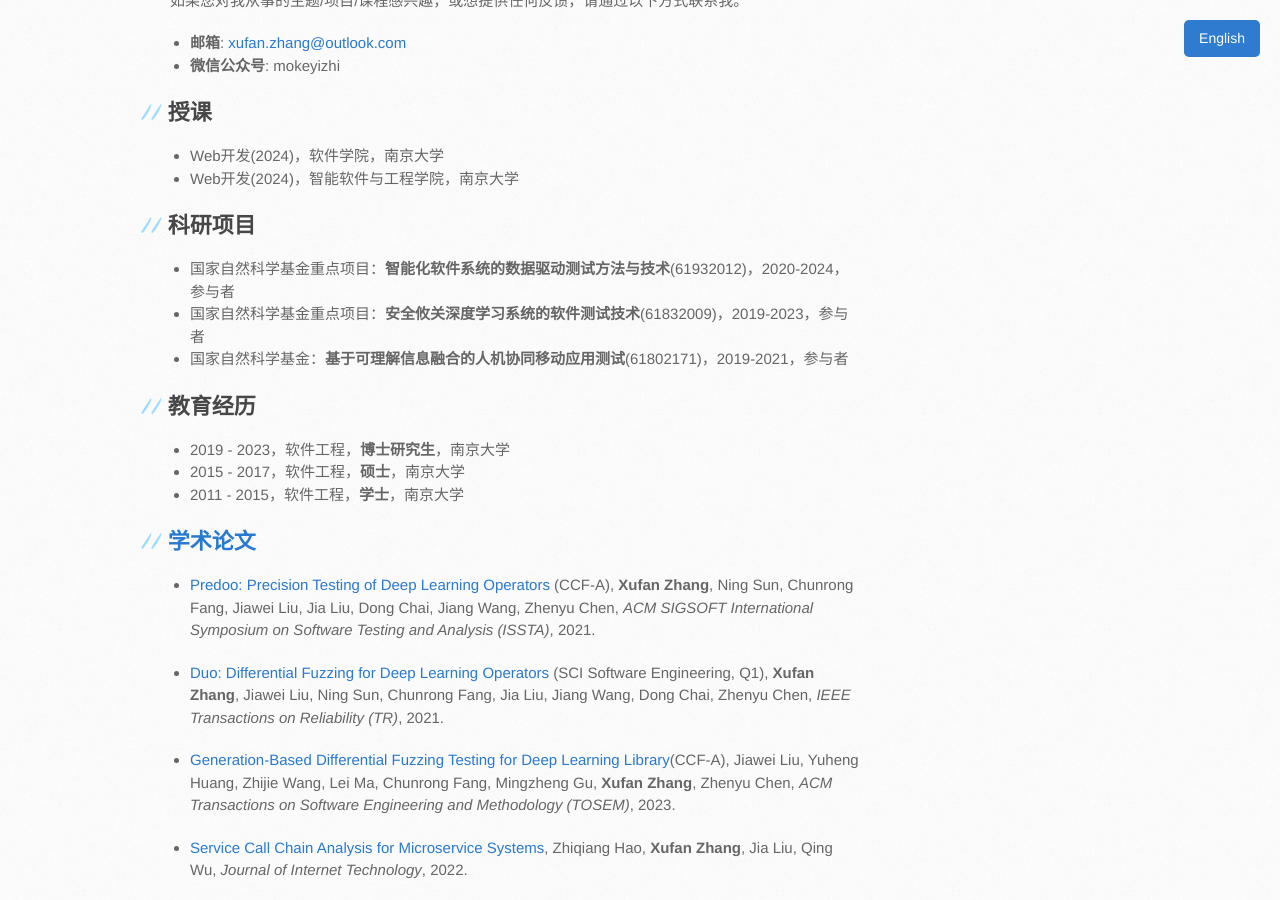
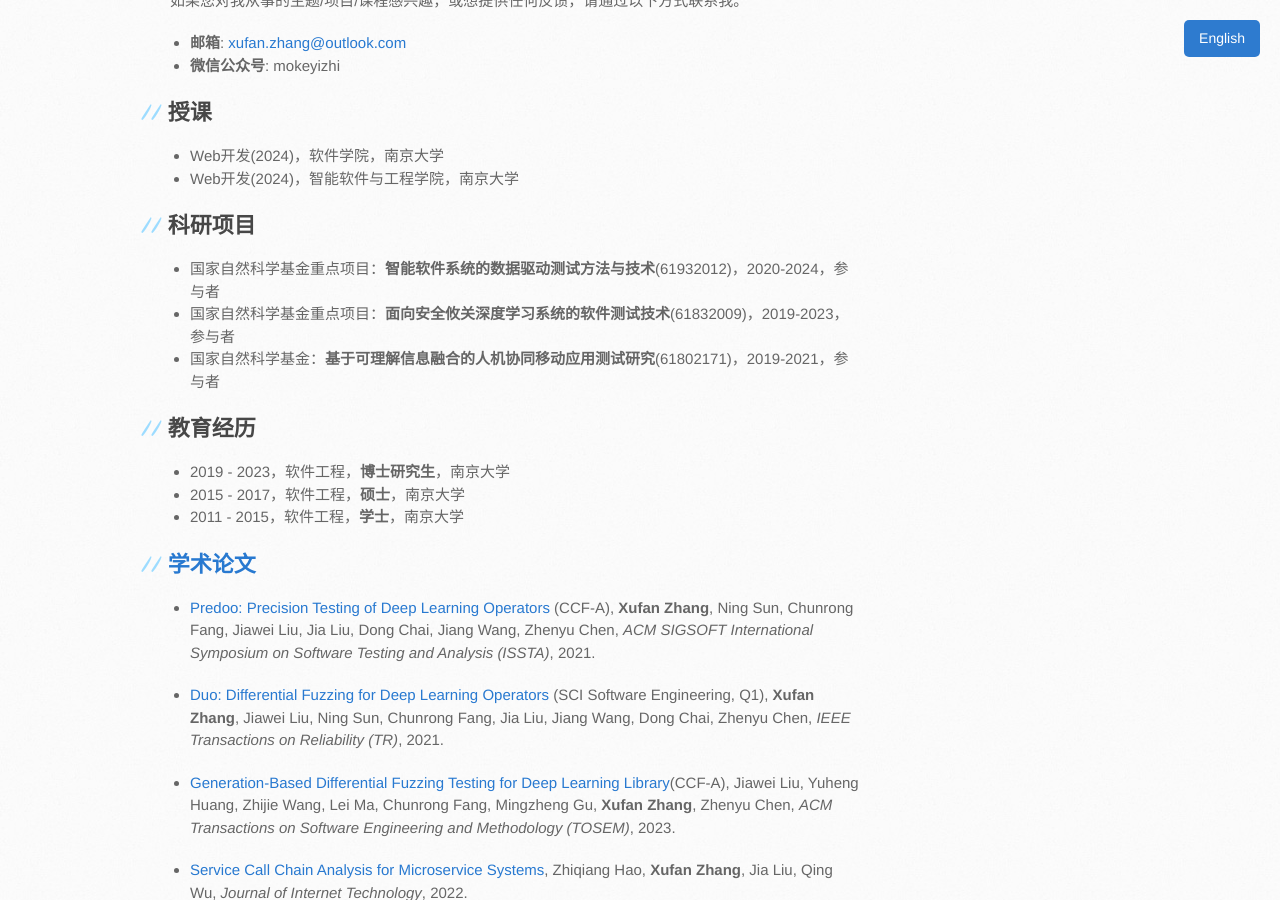
Before and after one commit to sunshinezxf/sunshinezxf.github.io, a Jekyll site: the page built from zh.md, in a window 1280 px wide and 900 px high, scrolled down 398 px. Built offline with Jekyll 4.4.1, drawn with Linux system fonts in a browser that asks for light colours; the repository's description, which GitHub fills in, is left out; our own code applies the rules of GitHub Pages for plain Markdown files.

Commit message:
更新部分中文描述

```diff
--- a/zh.md
+++ b/zh.md
@@ -22,9 +22,9 @@ lang: zh
 
 ## 科研项目
 
-- 国家自然科学基金重点项目：**智能化软件系统的数据驱动测试方法与技术**(61932012)，2020-2024，参与者
-- 国家自然科学基金重点项目：**安全攸关深度学习系统的软件测试技术**(61832009)，2019-2023，参与者
-- 国家自然科学基金：**基于可理解信息融合的人机协同移动应用测试**(61802171)，2019-2021，参与者
+- 国家自然科学基金重点项目：**智能软件系统的数据驱动测试方法与技术**(61932012)，2020-2024，参与者
+- 国家自然科学基金重点项目：**面向安全攸关深度学习系统的软件测试技术**(61832009)，2019-2023，参与者
+- 国家自然科学基金：**基于可理解信息融合的人机协同移动应用测试研究**(61802171)，2019-2021，参与者
 
 ## 教育经历
 
```
